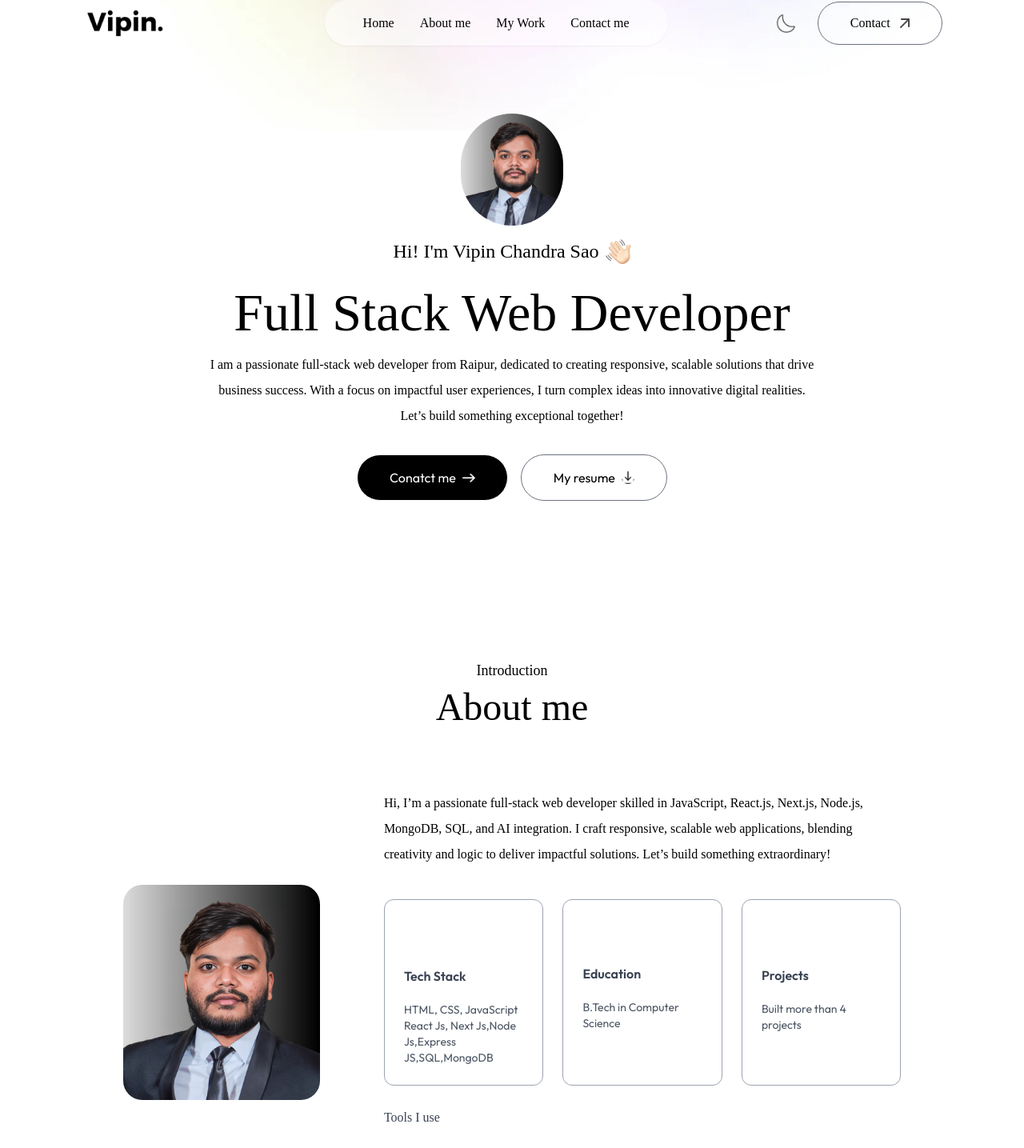
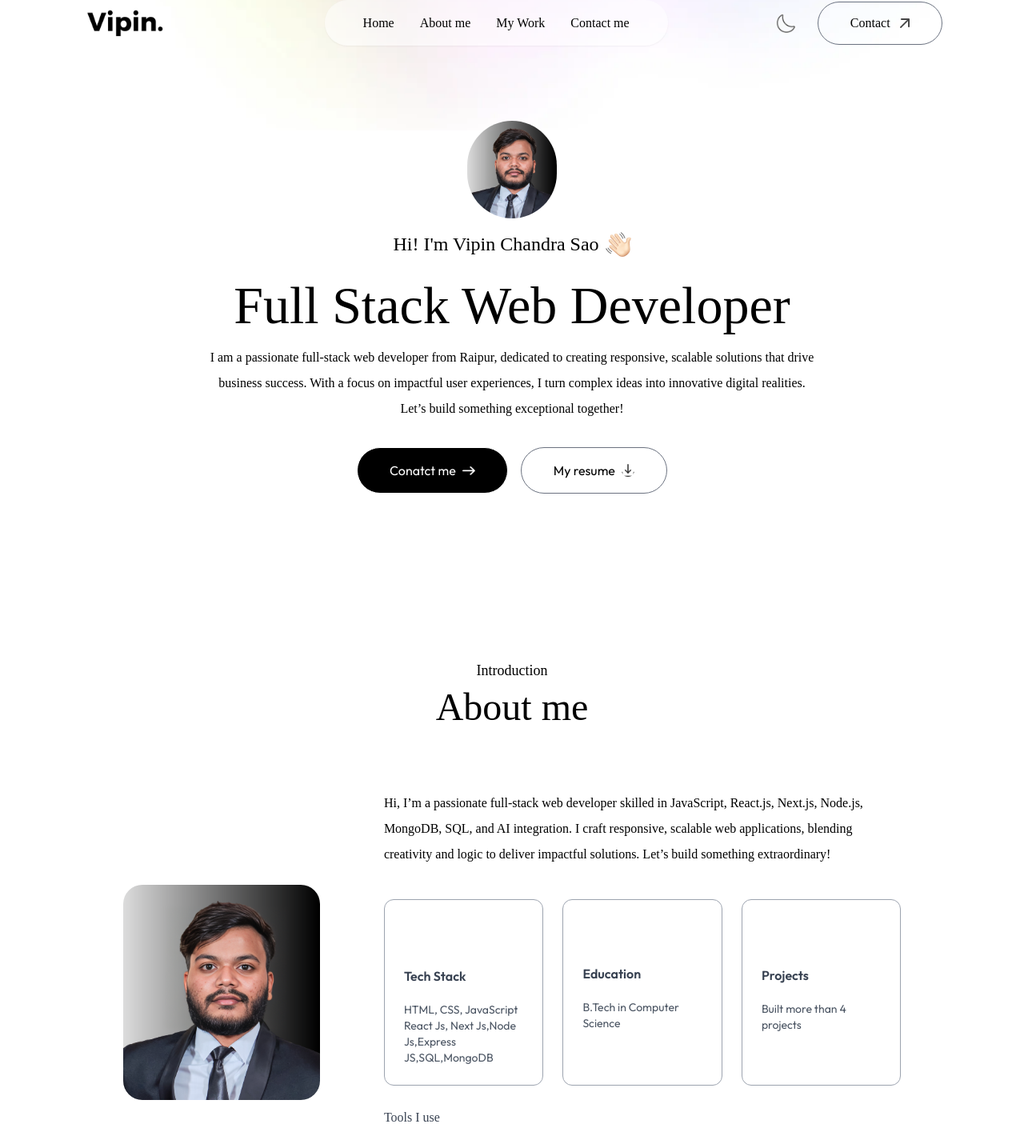
Before and after one commit to vipinsao/Portfolio_Latest, a Next.js app: page / in a window 1280 px wide. Shown: the part 16-1451 px from the top of the page at 80% size. Built offline with nearby package versions, Linux system fonts and the light colour scheme; a web font is replaced by a local one.

Commit message:
made some changes

```diff
--- a/app/components/Header.jsx
+++ b/app/components/Header.jsx
@@ -15,9 +15,9 @@ const Header = () => {
         <Image
           src={userVipinSrc}
           alt=""
-          className="rounded-full w-32"
-          width={128}
-          height={128}
+          className="rounded-full w-28"
+          width={112}
+          height={112}
         />
       </motion.div>
       <motion.h3
--- a/assets/assets.js
+++ b/assets/assets.js
@@ -175,11 +175,9 @@ export const infoList = [
 ];
 
 export const toolsData = [
-  assets.vscode,
   assets.javaScript,
   assets.react,
   assets.nextJs,
-  assets.nodeJs,
   assets.mongodb,
   assets.git,
 ];
```
